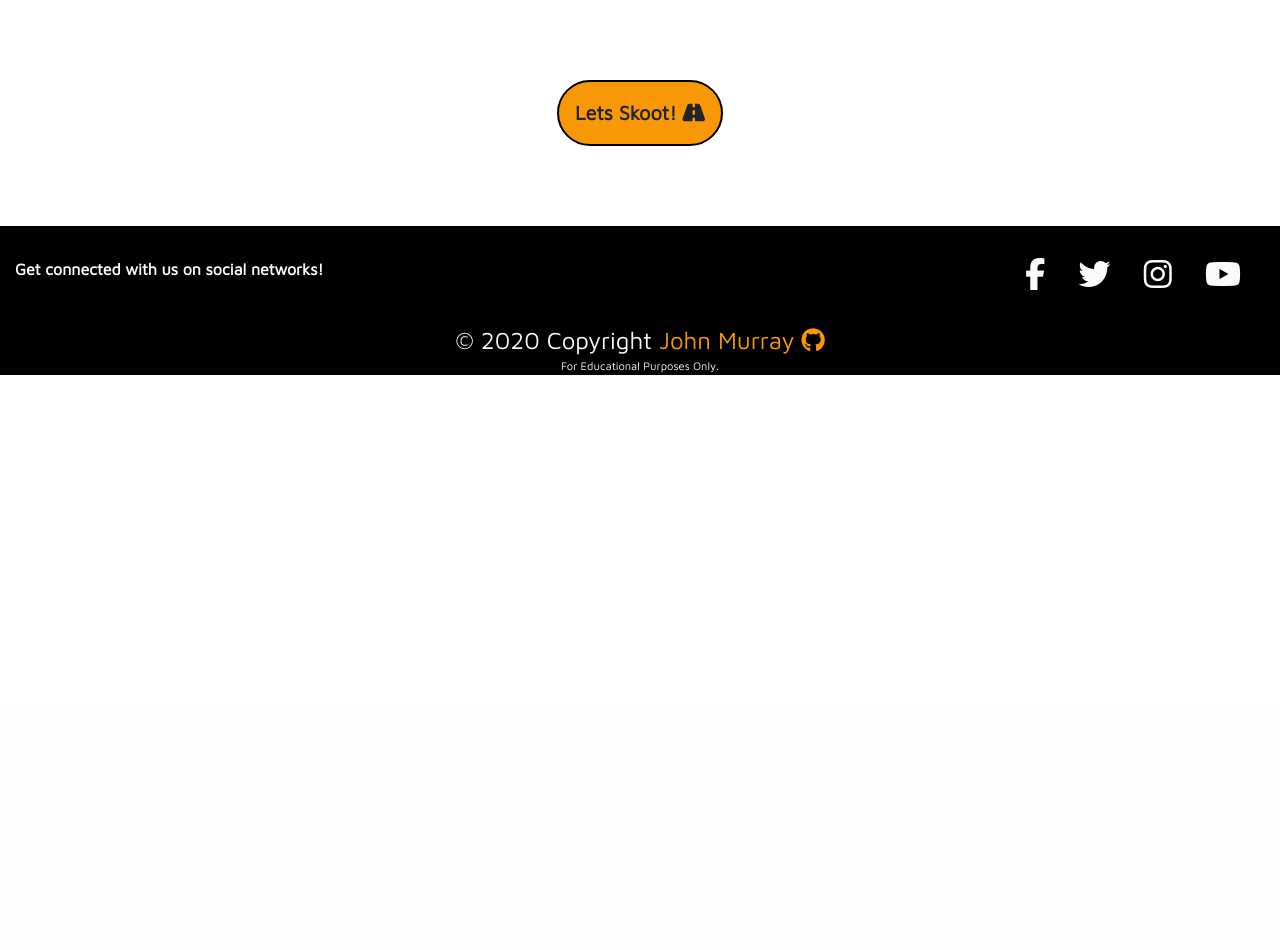
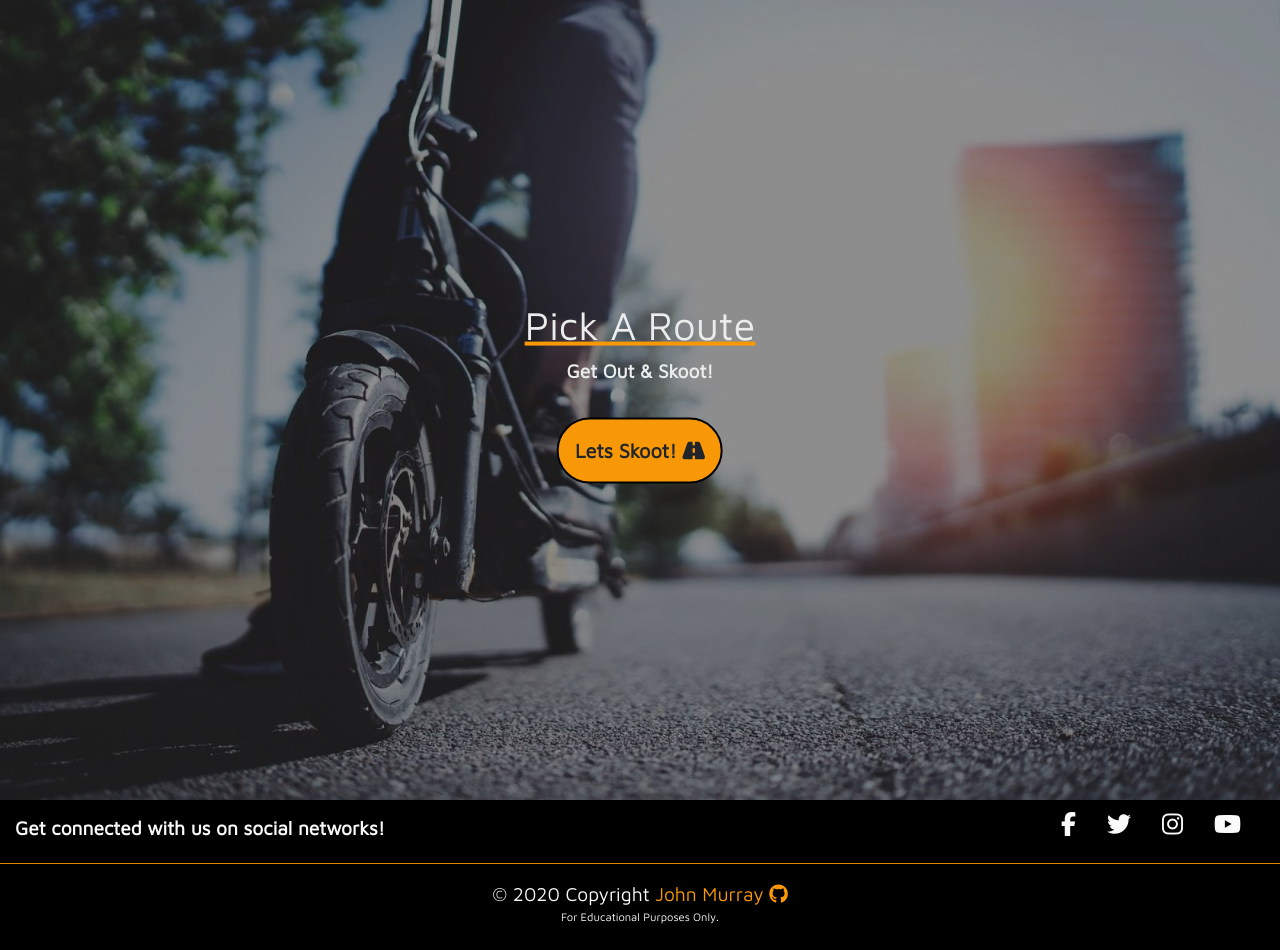
Before and after one commit to Jmurray1989/Skoot-Route, a Flask app: page / in a window 1280 px wide. Shown: the part 96-1046 px from the top of the page. Before the commit the page ends 471 px from the top, so only its background shows below. Run offline with Flask 2, Linux system fonts and the light colour scheme; some libraries are stand-ins or nearby versions.

Commit message:
added header to homepage image and added line to footer and styled

```diff
--- a/static/css/style.css
+++ b/static/css/style.css
@@ -101,7 +101,47 @@ input#fullname {
 
 /*-------------------------------------Homepage---------------------------------------------*/
 
-/*Images*/
+/*Main Image*/
+
+.main-image {
+  background:-webkit-gradient(linear, left top, left bottom, from(rgba(0, 0, 0, 0.4)), to(rgba(0, 0, 0, 0.4))), url("../images/route-image.jpg");
+  background:-o-linear-gradient(rgba(0, 0, 0, 0.4), rgba(0, 0, 0, 0.4)), url("../images/route-image.jpg");
+  background:linear-gradient(rgba(0, 0, 0, 0.4), rgba(0, 0, 0, 0.4)), url("../images/route-image.jpg");
+  height: 100vh;
+  background-attachment: fixed;
+  background-position: center;
+  background-repeat: no-repeat;
+  background-size: cover;
+  position: relative;
+  -o-background-size: cover;
+  -moz-background-size: cover;
+  -webkit-background-size: cover;
+}
+
+/*Headers*/
+
+/* Place text in the middle of the hero image */
+.main-text {
+  text-align: center;
+  position: absolute;
+  top: 50%;
+  left: 50%;
+  -webkit-transform: translate(-50%, -50%);
+      -ms-transform: translate(-50%, -50%);
+          transform: translate(-50%, -50%);
+  color: #EBECEC;
+}
+
+h1 {
+  text-decoration: underline;
+  -webkit-text-decoration-color: rgba(248, 152, 7);
+    text-decoration-color: rgba(248, 152, 7);
+}
+
+.get-out {
+    font-size: 1.2rem;
+    font-weight: bold;
+}
 
 /*Button*/
 
@@ -110,10 +150,10 @@ input#fullname {
 }
 
 .go-button {
-  background-color: rgb(248, 152, 7);
+  background-color: rgba(248, 152, 7);
   border: 2px solid #000000;
   border-radius: 5rem;
-  margin: 5rem;
+  margin: 1rem;
   font-weight: bold;
   padding: 1rem;
 }
@@ -126,13 +166,15 @@ input#fullname {
 }
 
 .footer-title {
-  font-size: 1rem;
+  font-size: 1.2rem;
   font-weight: bold;
+  margin-top: 1rem;
 }
 
 .social-icons {
-  font-size: 2rem;
+  font-size: 1.5rem;
   color: #fafafa;
+  margin-top: 1rem;
 }
 
 .social-icons:hover {
@@ -140,10 +182,15 @@ input#fullname {
   text-decoration: none;
 }
 
+.footer-line {
+    background-color: rgb(248, 152, 7);
+}
+
 .footer-copyright {
   text-align: center;
   color: #fafafa;
-  font-size: 1.5rem;
+  font-size: 1.2rem;
+  padding-bottom: 0.5rem;
 }
 
 .signature {
--- a/templates/base.html
+++ b/templates/base.html
@@ -160,7 +160,7 @@
 
 		<!--Footer Divider-->
 
-		<div class="footer-divider py-4 d-flex align-items-center">
+		<div class="footer-divider d-flex align-items-center">
 
 			<div class="col-md-6 col-lg-5 mb-4 mb-md-0">
 				<h6 class="footer-title">Get connected with us on social networks!</h6>
@@ -186,6 +186,8 @@
 
 			</div>
 		</div>
+
+        <hr class="footer-line">
 
 		<!-- Copyright -->
 
--- a/templates/index.html
+++ b/templates/index.html
@@ -1,11 +1,20 @@
 {% extends 'base.html' %}
 {% block content %}
 
-    <!--Button-->
+<!--Main Image-->
 
-    <div class="skoot-button">
-        <a type="submit" href="{{ url_for('skoot') }}" class="go-button btn btn-lg">Lets Skoot!  <i class="fas fa-road"></i></a>
-    </div>
+<div class="main-image">
+	<div class="main-text">
+		<h1>Pick A Route</h1>
+		<p class="get-out">Get Out & Skoot!</p>
 
+		<!--Button-->
+
+		<div class="skoot-button">
+			<a type="submit" href="{{ url_for('skoot') }}" class="go-button btn btn-lg">Lets Skoot!
+				<i class="fas fa-road"></i></a>
+		</div>
+	</div>
+</div>
 
 {% endblock %}
```
